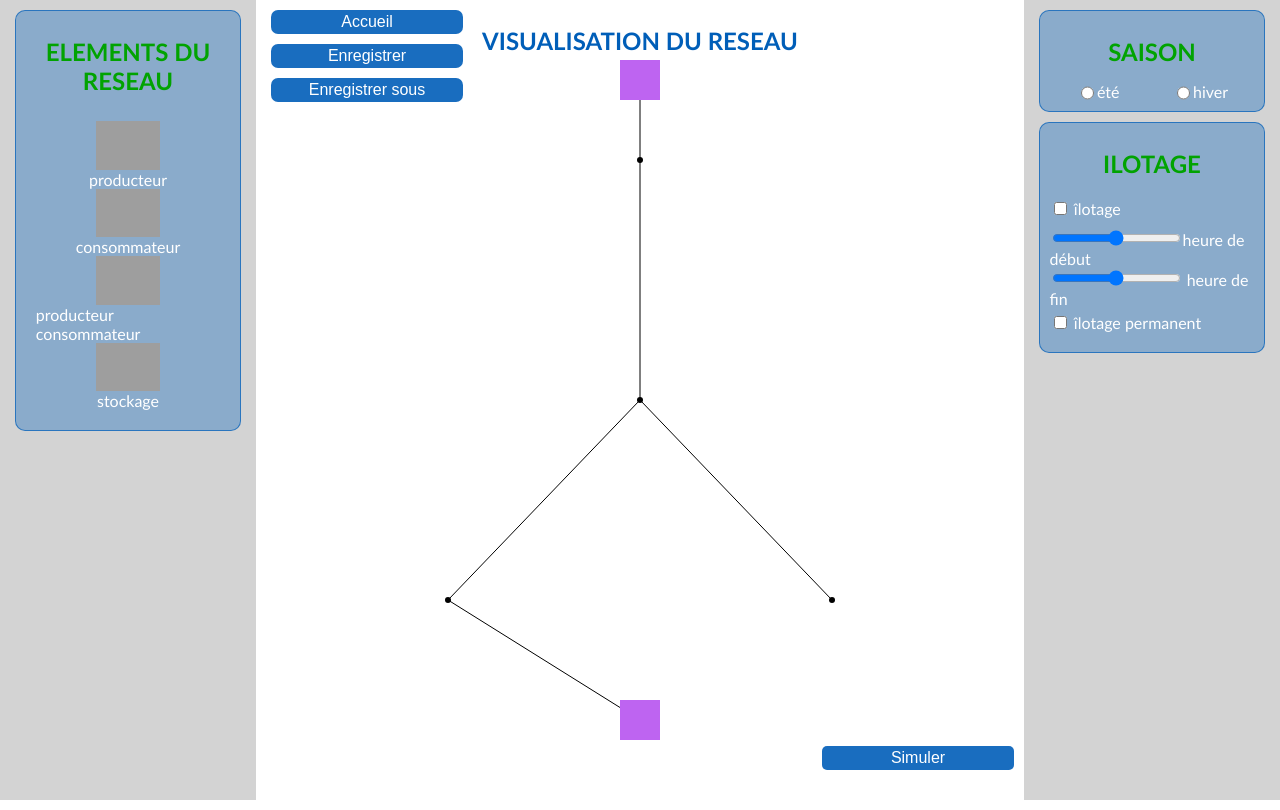
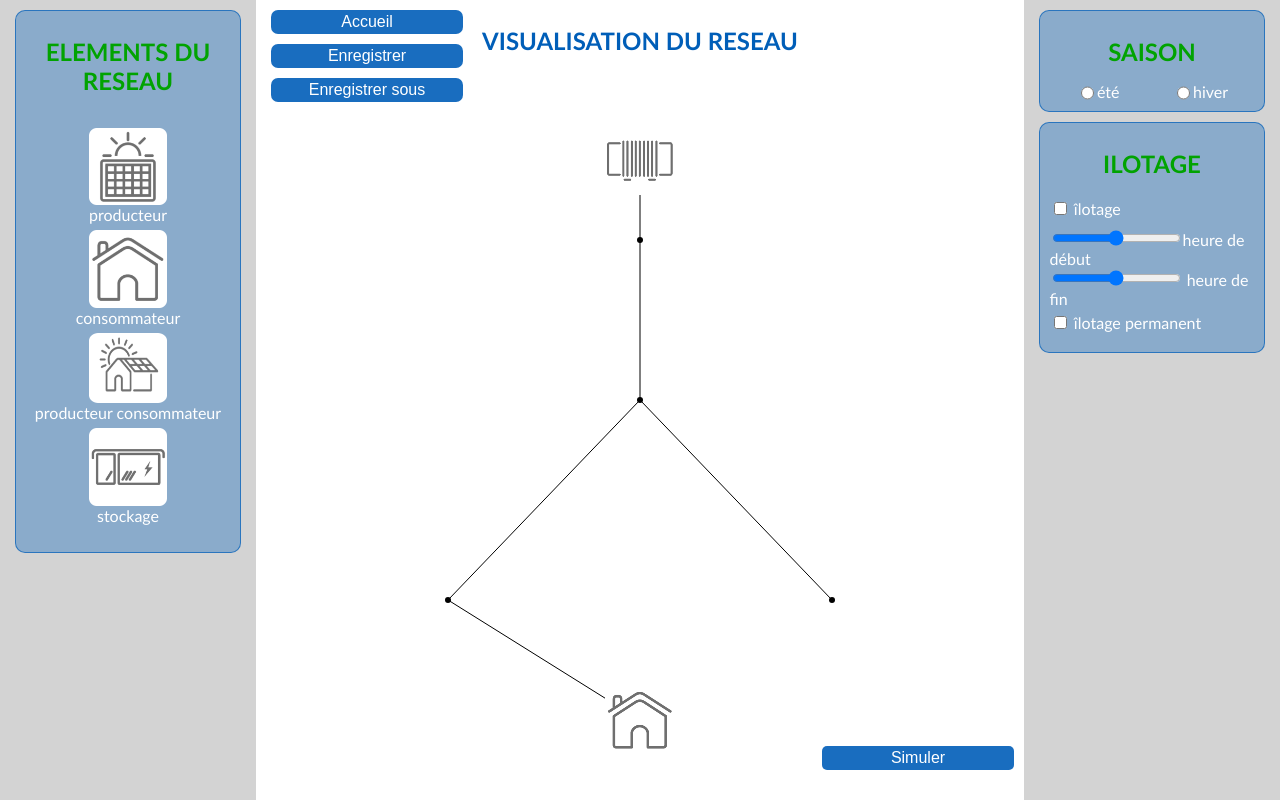
Before and after one commit to PA29/Simulateur, a Flask app: page /main in a window 1280 px wide. Run offline with Flask 2, Linux system fonts and the light colour scheme; some web fonts are replaced; grey boxes are pictures that could not be loaded.

Commit message:
Ajout des images et modifications graphiques

```diff
--- a/app/routes.py
+++ b/app/routes.py
@@ -11,16 +11,16 @@ from .database import cursor
 from flask import jsonify
 
 reseau = {
-	'bus': [{'x': 50, 'y': 20}, {'x': 50, 'y': 50}, {'x': 25, 'y': 75}, {'x': 75, 'y': 75}],
+	'bus': [{'x': 50, 'y': 30}, {'x': 50, 'y': 50}, {'x': 25, 'y': 75}, {'x': 75, 'y': 75}],
 	'lines': [{'bus1': 0, 'bus2': 1, 'length': 10}, {'bus1': 1, 'bus2': 2, 'length': 10}, {'bus1': 1, 'bus2': 3, 'length': 10}],
-	'images': [{'type': 'transfo', 'x': 50, 'y': 10, 'bus': 0}, {'type': 'transfo', 'x': 50, 'y': 90, 'bus': 2}]
+	'images': [{'type': 'transfo', 'x': 50, 'y': 20, 'bus': 0}, {'type': 'consommateur', 'x': 50, 'y': 90, 'bus': 2}]
 }
 
 @app.route('/')
 @app.route('/index')
 @app.route('/accueil')
 def accueil():
-    return render_template('accueil', background = "accueil.jpg")
+    return render_template('accueil')
 
 @app.route('/main')
 def main():
--- a/app/static/edition.css
+++ b/app/static/edition.css
@@ -1,18 +1,3 @@
-html
-{
-	height: 100%;
-	width: 100%;
-	margin: 0;
-}
-
-body
-{
-	display: flex;
-	height: 100%;
-	width: 100%;
-	margin: 0;
-}
-
 @font-face{
 	font-family: 'Ubuntu';
 	src: url('\static\Ubuntu-M.ttf')
@@ -132,20 +117,22 @@ body
 									  rgba(0, 0, 0, 0));
 }
 
-#element_reseau
+#elementsReseau
+{
+	margin: 5% 0;
+}
+
+.elementReseau
 {
 	display:flex;
 	flex-direction:column;
 	justify-content:space-around;
 	align-items: center;
-	margin:5%
+	margin: 3% 0;
 }
 
-.elementreseau
-{
-	height:15%;
-	width: 35%;
-
+.elementReseau > img {
+	width: 38%;
 }
 
 #simulate:active ,.bouton_enregistrement:active,.elementreseau:active
--- a/app/static/main.css
+++ b/app/static/main.css
@@ -18,6 +18,7 @@ body {
 
 .panel {
 	display: none;
+    overflow: hidden;
 	width: 100%;
 	height: 100%;
 }
@@ -40,7 +41,7 @@ body {
 	background-color: white;
 }
 
-#centerArea > .panel > * {
+#centerArea > *, #centerArea > .panel > *{
 	position: absolute;
 }
 
--- a/app/static/main.js
+++ b/app/static/main.js
@@ -11,7 +11,6 @@ window.onresize = function() {
 }
 
 function direct(page) {
-	//console.log('direct :' + page);
 
 	$.get(page, function(data) {
 		if ($('.panel').length) $('.panel').addClass('fading');
@@ -21,7 +20,7 @@ function direct(page) {
 		$('#leftArea').append(data.leftPanel);
 		$('#centerArea').append(data.centerPanel);
 		$('#rightArea').append(data.rightPanel);
-		//resizeCanvas();
+
 		loadFiles(page);
 
 		$('.fading').fadeOut(fadingTime);
--- a/app/static/reseau.js
+++ b/app/static/reseau.js
@@ -4,6 +4,9 @@ var reseau;
 
 var pointSize = 3;
 var selectionSize = 3;
+
+var IMAGE_WIDTH = 70;
+var IMAGE_HEIGHT = 70;
 
 var getReseau = new Promise(function(resolve, reject) {
 	$.get('unScenario', function(data) {
@@ -152,13 +155,13 @@ function drawImage(imageName, position) {
 
 			images[imageName] = pre;
 
-			ctx.drawImage(pre, absoluteX(position.x) - pre.width / 2, absoluteY(position.y) - pre.height / 2);
+			ctx.drawImage(pre, absoluteX(position.x) - IMAGE_WIDTH / 2, absoluteY(position.y) - IMAGE_HEIGHT / 2, IMAGE_WIDTH, IMAGE_HEIGHT);
 		}
 		im.src = '/static/' + imageName + '.png';
 	}
 	else {
 		let pre = images[imageName]
-		ctx.drawImage(pre, absoluteX(position.x) - pre.width / 2, absoluteY(position.y) - pre.height / 2);
+		ctx.drawImage(pre, absoluteX(position.x) - IMAGE_WIDTH / 2, absoluteY(position.y) - IMAGE_HEIGHT / 2, IMAGE_WIDTH, IMAGE_HEIGHT);
 	}
 }
 
--- a/app/static/resultats.css
+++ b/app/static/resultats.css
@@ -53,12 +53,9 @@ p{
     padding: 2%;
 }
 
-.addJauge .buttons .container {
+.addJauge .buttons .temp {
     background-color: aquamarine;
     width: 46%;
-}
-
-.addJauge .buttons .container {
     padding: 2%;
 }
 
--- a/app/templates/base.html
+++ b/app/templates/base.html
@@ -9,11 +9,7 @@
   {% endblock %}
 </head>
 
-{% if background %}
-<body style="background-image: url('{{ url_for('static', filename = background) }}')">
-{% else %}
 <body>
-{% endif %}
   {% block body %}
   {% endblock %}
 </body>
--- a/app/templates/edition/leftPanel.html
+++ b/app/templates/edition/leftPanel.html
@@ -3,11 +3,23 @@
         <h1 class="titrespanneauxlateraux">
             ELEMENTS DU RESEAU
         </h1>
-        <div id="element_reseau">
-            <input type="image" value="Producteur" class="elementreseau" src="\satic\producteur.png"/>producteur
-            <input type="image" value="Consommateur" class="elementreseau" src="\satic\consommateur.png"/>consommateur
-            <input type="image" value="Producteur consommateur" class="elementreseau" src="\satic\producteur_consommateur.png"/>producteur consommateur
-            <input type="image" value="Stockage" class="elementreseau" src="\satic\stockage.png"/> stockage
+        <div id="elementsReseau">
+            <div class="elementReseau">
+                <img src="static\producteur.png"/>
+                <span>producteur</span>
+            </div>
+            <div class="elementReseau">
+                <img src="static\consommateur.png"/>
+                <span>consommateur</span>
+            </div>
+            <div class="elementReseau">
+                <img src="static\prodConso.png"/>
+                <span>producteur consommateur</span>
+            </div>
+            <div class="elementReseau">
+                <img src="\static\stockage.png"/>
+                <span>stockage</span>
+            </div>
         </div>
     </div>
 </div>
```
Also changed, not shown: app/templates/_addJauge.html (+4 -4 lines), app/static/consommateur.png, app/static/prodConso.png (added), app/static/producteur.png, app/static/producteur_consommateur.png (deleted), app/static/stockage.png, app/static/transfo.png.
